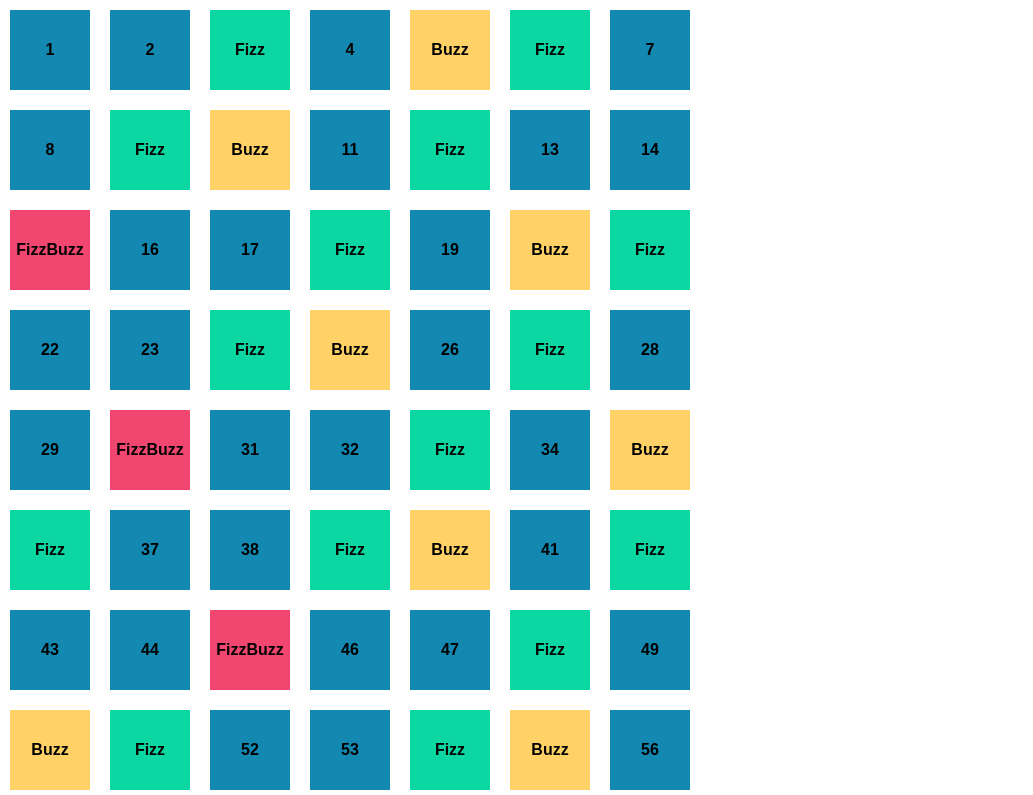
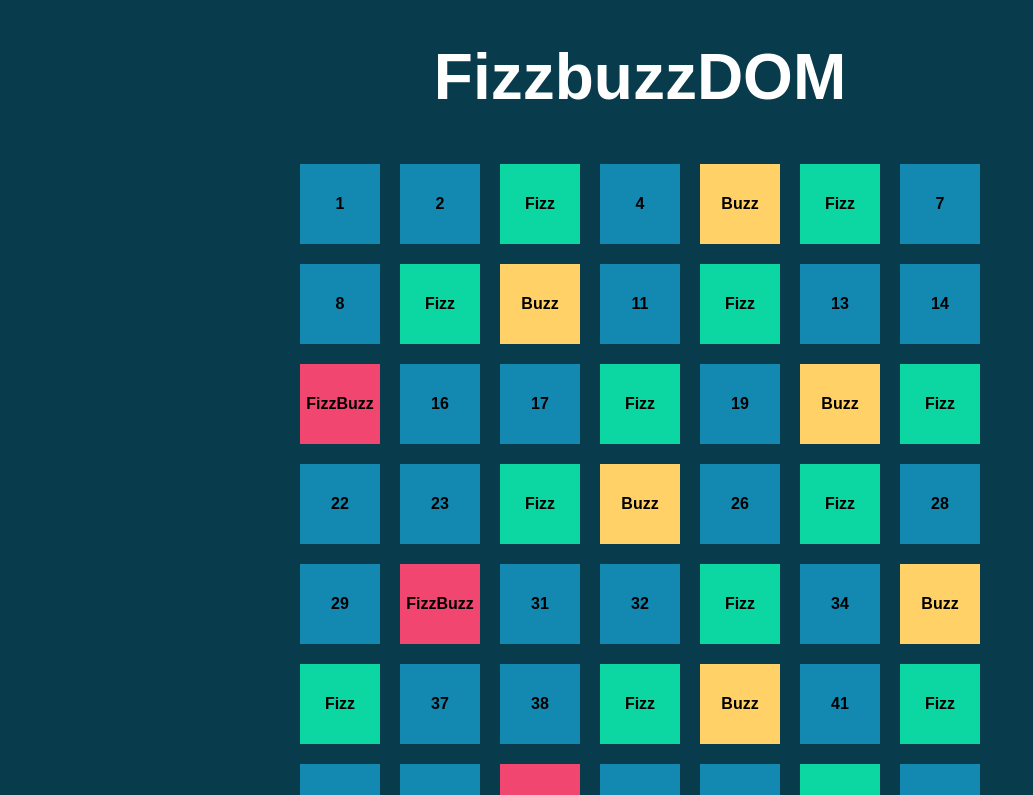
Before and after one commit to Broadcodes/js-fizzbuzz, a plain HTML site: page index.html in a window 1280 px wide. Shown: the top 795 px of the page, without its empty margins (0-1033 px from the left). Drawn offline with Linux system fonts and the light colour scheme.

Commit message:
Aggiunta del colore sfondo e centraggio elementi

```diff
--- a/css/style.css
+++ b/css/style.css
@@ -6,6 +6,19 @@
 
 body {
     font-family: sans-serif;
+}
+
+.contenitor{
+    display: flex;
+    flex-direction: column;
+    align-items: center;
+    background-color: #083b4c;
+}
+
+.contenitor h1{
+    font-size: 4rem;
+    color: #fff;
+    padding: 40px 0;
 }
 
 #grid{
--- a/index.html
+++ b/index.html
@@ -1,5 +1,6 @@
 <!DOCTYPE html>
 <html lang="it">
+
 <head>
     <meta charset="UTF-8">
     <meta http-equiv="X-UA-Compatible" content="IE=edge">
@@ -11,7 +12,13 @@
 
     <script type="text/javascript" src="js/script.js" defer></script>
 </head>
+
 <body>
+    <div class="contenitor">
+        <h1>FizzbuzzDOM</h1>
         <div id="grid"></div>
+    </div>
+
 </body>
+
 </html>
```
Lines whose indentation alone changed are shown as unchanged.
